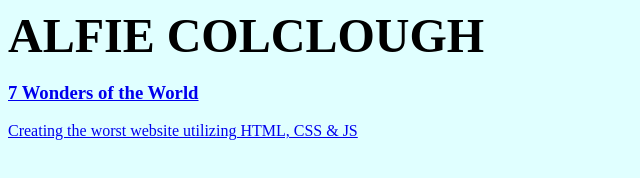
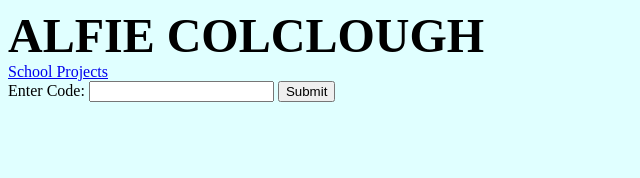
Before and after one commit to AGCol1/web, a plain HTML site: page index.html in a window 1280 px wide. Shown: the whole page, without its empty margins (0-640 px from the left). Drawn offline with Linux system fonts and the light colour scheme.

Commit message:
adding js

```diff
--- a/index.html
+++ b/index.html
@@ -11,14 +11,25 @@
         Alfie Colclough
         </div>
 
-    <div class="projects">
-        <a href="https://agcol.uk/wonders/index.html">
-        <div class="project">
-            <h3>7 Wonders of the World</h3>
-            <p>Creating the worst website utilizing HTML, CSS & JS</p>
-        </div>
-        </a>
+    <div class="school_projects">
+        <a href="https://agcol.uk/school_projects.html">School Projects</a>
+    <div class="code_input">
+        <label for="code">Enter Code:</label>
+        <input type="text" id="code" name="code">
+        <button onclick="submitCode()">Submit</button>
     </div>
+    <script>
+        function submitCode() {
+            var code = document.getElementById("code").value;
+            // Add your JavaScript code here to handle the entered code
+            if (code === "1234") {
+                alert("Code accepted!");
+            } else {
+                alert("Invalid code. Please try again.");
+            }
+            console.log("Entered code: " + code);
+        }
+    </script>
 
 </body>
 </html>
```
Also changed, not shown: school_projects.html (added, +8 -0 lines).
